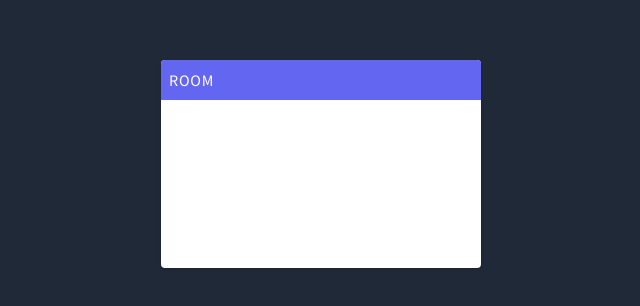
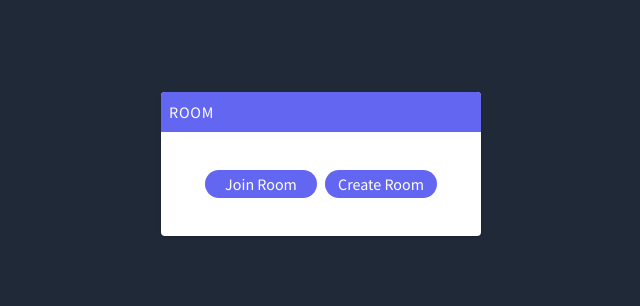
Before and after one commit to LaupWing/code-inspector, a React (Create React App) app in the folder client/: page / in a window 1280 px wide. Shown: the part 236-542 px from the top of the page, without its empty margins (319-959 px from the left). Built offline with nearby package versions, Linux system fonts and the light colour scheme.

Commit message:
first page finished

```diff
--- a/client/src/App.js
+++ b/client/src/App.js
@@ -1,8 +1,12 @@
 function App() {
   return (
       <div className="flex w-screen h-screen bg-gray-800">
-         <div className="m-auto w-80 rounded overflow-hidden bg-white h-52 shadow">
+         <div className="m-auto w-80 flex flex-col rounded overflow-hidden bg-white h-36 shadow">
             <h2 className="p-2 bg-indigo-500 text-white uppercase tracking-wider">Room</h2>
+            <div className="m-auto">
+               <button className="bg-indigo-500 rounded-full mr-2 w-28 capitalize py-0.5 text-white">Join Room</button>
+               <button className="bg-indigo-500 rounded-full w-28 capitalize py-0.5 text-white">Create Room</button>
+            </div>
          </div>
       </div>
   );
```
